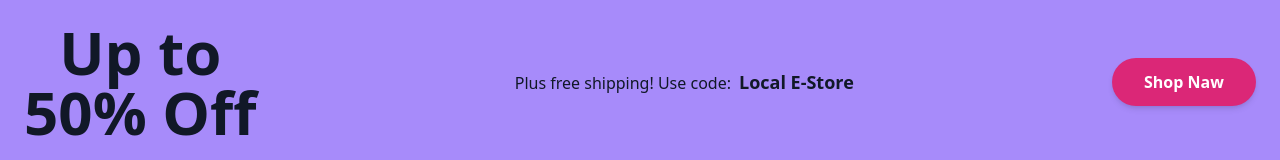
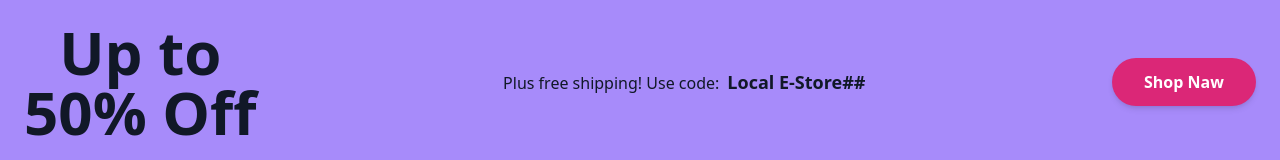
Before and after one commit to mehedihasan8/E-Store, a React (Vite) app: page / in a window 1280 px wide. Shown: the part 588-748 px from the top of the page. Built offline with nearby package versions, Linux system fonts and the light colour scheme.

Commit message:
some modify

```diff
--- a/src/Pages/Home/Discount/Discount.jsx
+++ b/src/Pages/Home/Discount/Discount.jsx
@@ -9,7 +9,7 @@ const Discount = () => {
           </h2>
           <div className="space-x-2 text-center py-2 lg:py-0">
             <span>Plus free shipping! Use code:</span>
-            <span className="font-bold text-lg">Local E-Store</span>
+            <span className="font-bold text-lg">Local E-Store##</span>
           </div>
           <button className="py-3 px-6  bg-pink-600 hover:bg-pink-700 focus:ring-pink-500 focus:ring-offset-pink-200 text-white w-36 text-center transition ease-in duration-200  text-base font-semibold shadow-md focus:outline-none focus:ring-2 focus:ring-offset-2  rounded-full">
             Shop Naw
```
Also changed, not shown: 1 other file (tests, documents, lock files or other folders).
